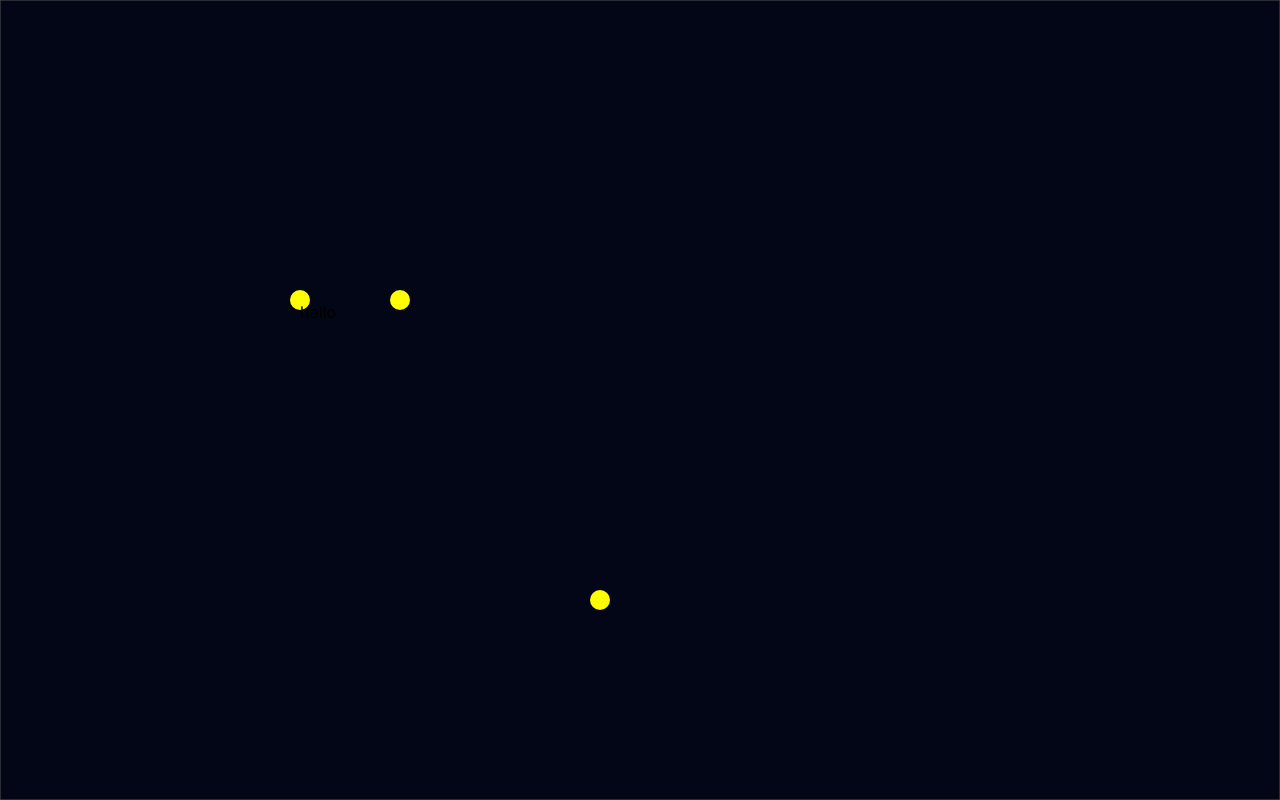
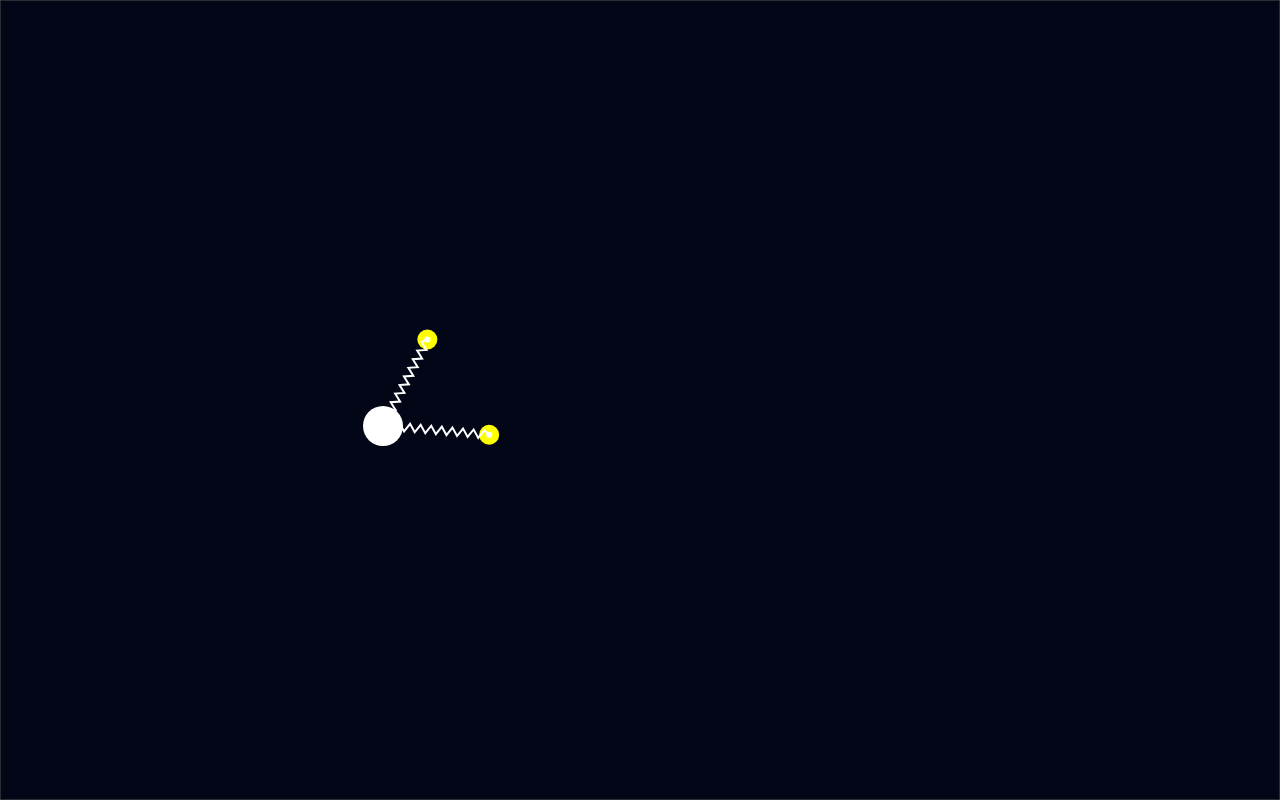
Before and after one commit to dyland88/NodePortfolioSite, a Next.js app in the folder node_portfolio_site/: page / in a window 1280 px wide. Built offline with nearby package versions, Linux system fonts and the light colour scheme.

Commit message:
Removed nonfunctional physics

```diff
--- a/node_portfolio_site/src/app/page.tsx
+++ b/node_portfolio_site/src/app/page.tsx
@@ -40,25 +40,12 @@ export default function Home() {
         background: "transparent",
       },
     });
-    Matter.use("matter-attractors");
     engine.current.gravity.scale = 0.0;
 
     const body1 = Bodies.circle(300, 300, 10, {
       restitution: 1,
       render: {
         fillStyle: "yellow",
-      },
-      plugin: {
-        plugin: {
-          attractors: [
-            function (bodyA, bodyB) {
-              return {
-                x: (bodyA.position.x - bodyB.position.x) * 1e-2,
-                y: (bodyA.position.y - bodyB.position.y) * 1e-2,
-              };
-            },
-          ],
-        },
       },
     });
     const body2 = Bodies.circle(600, 600, 10, {
@@ -90,8 +77,8 @@ export default function Home() {
       body1,
       body2,
       body3,
-      // constraint1,
-      // constraint2,
+      constraint1,
+      constraint2,
     ]);
 
     var mouse = Mouse.create(render.canvas);
@@ -160,18 +147,25 @@ export default function Home() {
           left: 0,
         }}
       />
-      <motion.div
+      <div
         style={{
           position: "absolute",
-          left: ballPos.x,
-          top: ballPos.y,
-          //backgroundColor: "white",
-          borderRadius: "100%",
+          left: ballPos.x - 20,
+          top: ballPos.y - 20,
+          // backgroundColor: "white",
+          // borderRadius: "100%",
         }}
-        whileHover={{ scale: 1.2 }}
       >
-        <p>hello</p>
-      </motion.div>
+        <motion.div
+          style={{
+            width: 40,
+            height: 40,
+            backgroundColor: "white",
+            borderRadius: "100%",
+          }}
+          whileHover={{ scale: 1.2 }}
+        ></motion.div>
+      </div>
     </main>
   );
 }
--- a/package.json
+++ b/package.json
@@ -1,7 +1,6 @@
 {
   "dependencies": {
     "framer-motion": "^11.0.24",
-    "matter-attractors": "^0.1.6",
     "matter-js": "^0.19.0",
     "popmotion": "^11.0.5"
   },
```
Also changed, not shown: 1 other file (tests, documents, lock files or other folders).
